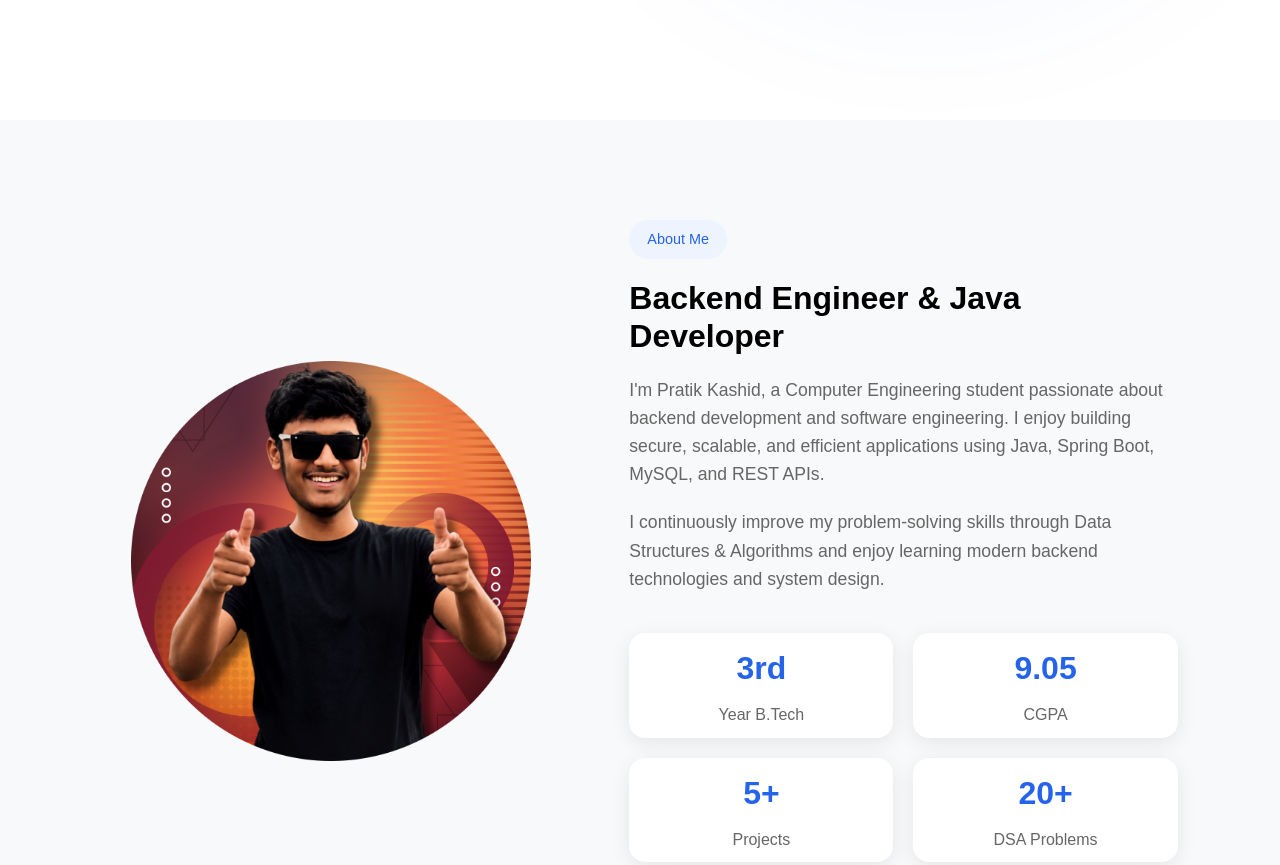
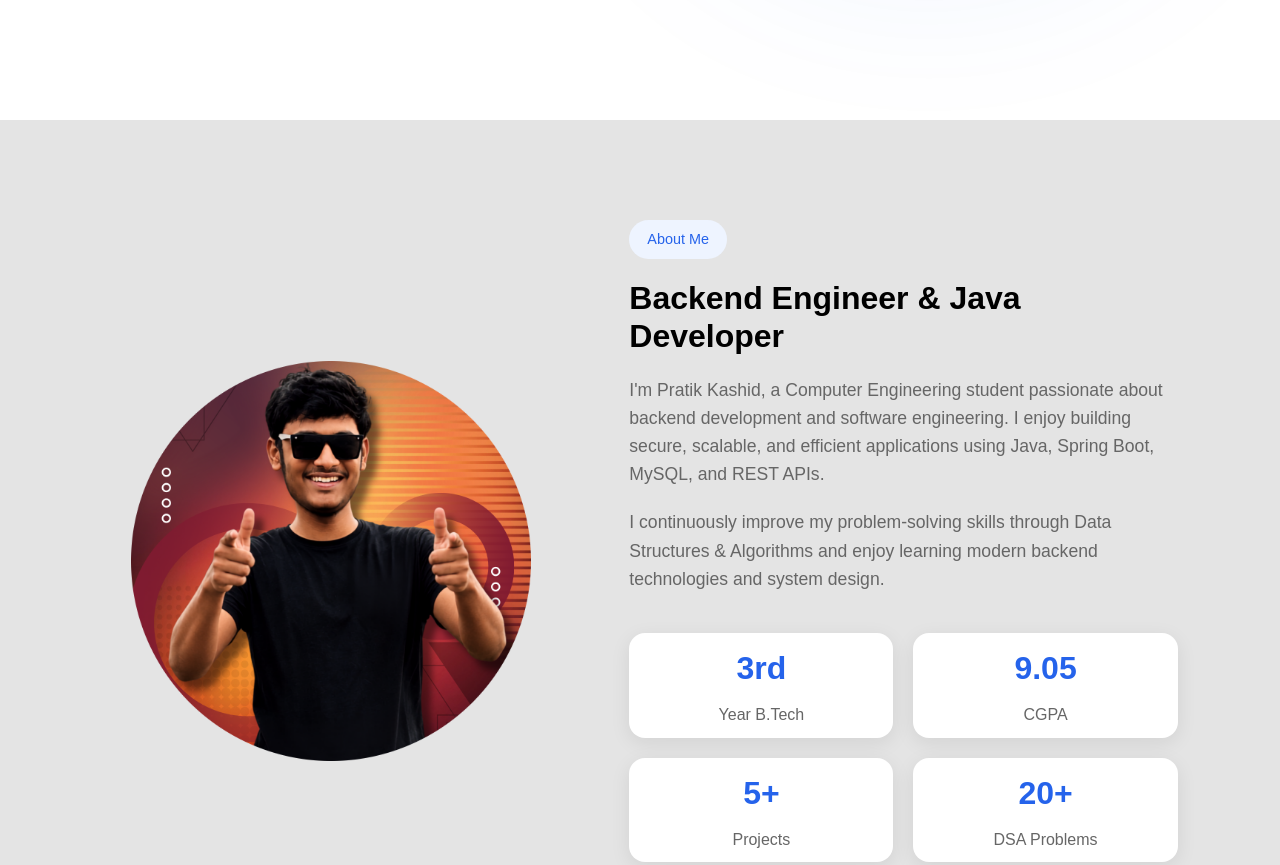
Before and after one commit to pratikashid1/portfolio, a plain HTML site: page index.html in a window 1280 px wide. Shown: the part 760-1625 px from the top of the page. Drawn offline with Linux system fonts and the light colour scheme.

Commit message:
Change About section Background

```diff
--- a/style.css
+++ b/style.css
@@ -518,7 +518,7 @@ body.menu-open {
 
 .about {
     padding: 100px 8%;
-    background: #f8f9fa;
+    background: #e4e4e4;
 }
 
 .about-container {
```
